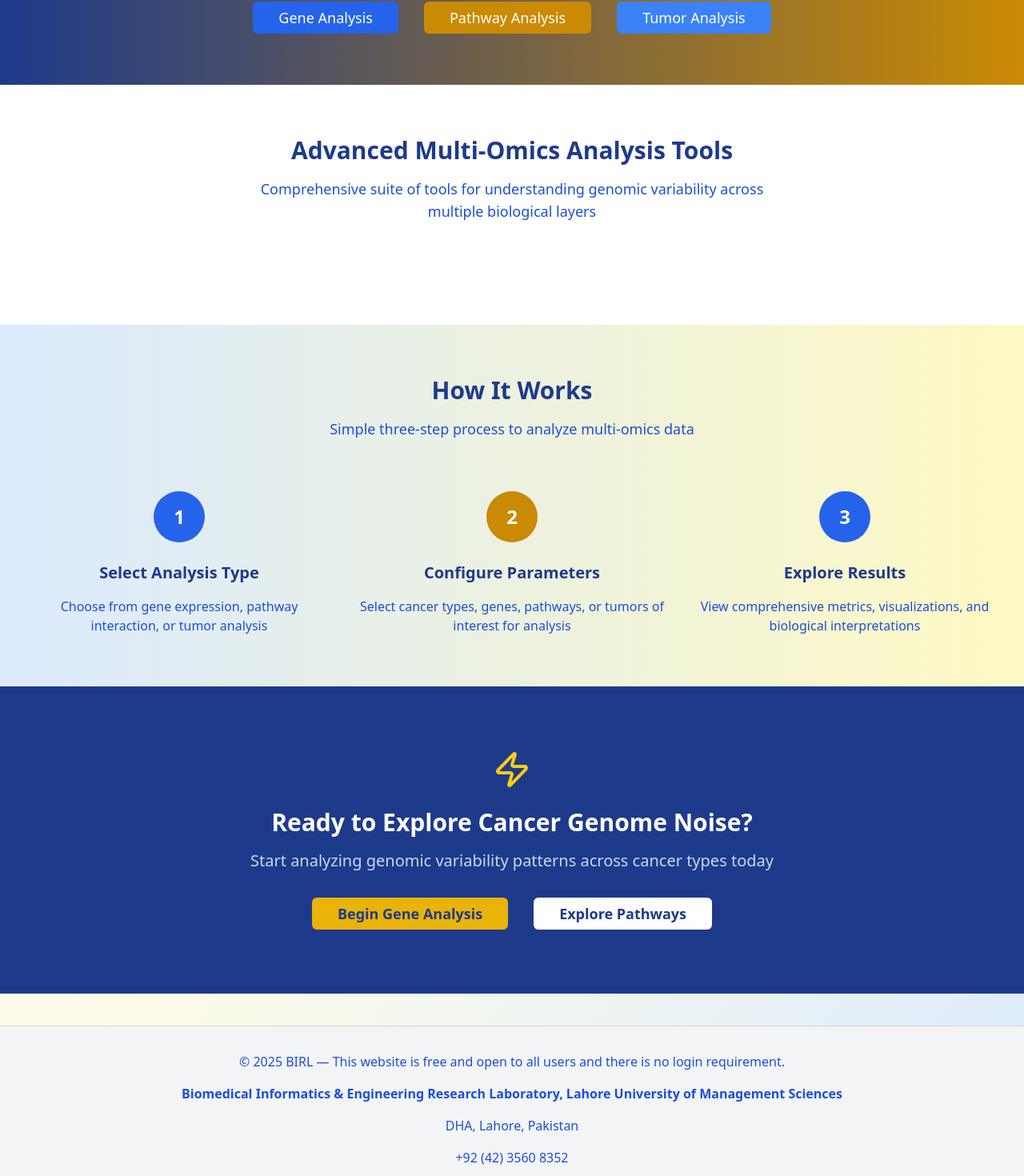
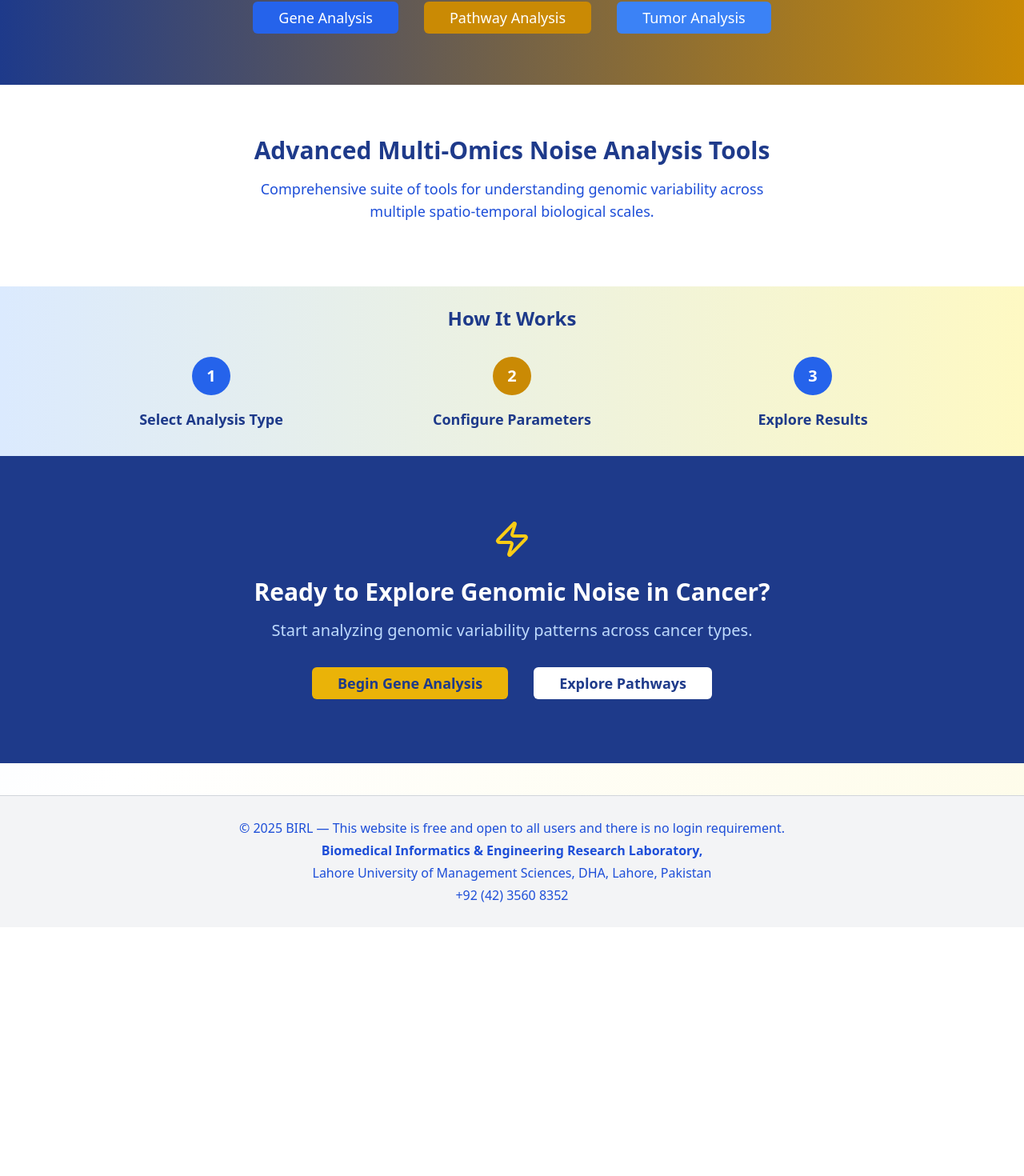
Before and after one commit to Rubabshah1/TCNA, a React (Vite) app: page / in a window 1280 px wide. Shown: the part 425-1895 px from the top of the page at 80% size. After the commit the page ends 1584 px from the top, so only its background shows below. Built offline with nearby package versions, Linux system fonts and the light colour scheme.

Commit message:
Update Index.tsx

```diff
--- a/src/pages/Index.tsx
+++ b/src/pages/Index.tsx
@@ -3,42 +3,15 @@ import { Button } from "@/components/ui/button";
 import { Card, CardContent, CardHeader, CardTitle } from "@/components/ui/card";
 import { Link } from "react-router-dom";
 import { Activity, BarChart3, Dna, Microscope, TrendingUp, Zap, Network } from "lucide-react";
+import Header from "@/components/header";
+import Footer from "@/components/footer";
 
 const Index = () => {
   return (
-    <div className="min-h-screen bg-gradient-to-br from-blue-50 via-yellow-50 to-blue-100">
+    <div className="min-h-screen bg-gradient-to-br from-blue-50 via-white to-yellow-50 flex flex-col">
       {/* Header */}
-      <header className="bg-white/90 backdrop-blur-sm shadow-sm border-b border-blue-100">
-        <div className="max-w-7xl mx-auto px-4 sm:px-6 lg:px-8 py-4">
-          <div className="flex items-center justify-between">
-            <div className="flex items-center space-x-3">
-              <div className="bg-blue-600 p-2 rounded-lg">
-                <Dna className="h-6 w-6 text-white" />
-              </div>
-              {/* <h1 className="text-2xl font-bold text-blue-900">TCNA</h1> */}
-              <Link to="/" className="text-2xl font-bold text-blue-900">
-                TCNA
-              </Link>
-              <span className="text-sm text-blue-700 hidden sm:block">The Cancer Noise Atlas</span>
-            </div>
-            <nav className="flex space-x-6">
-              {/* <Link to="/" className="text-blue-600 font-medium">
-                Home
-              </Link> */}
-              <Link to="/gene-analysis" className="text-blue-700 hover:text-blue-600 font-medium transition-colors">
-                Gene Analysis
-              </Link>
-              <Link to="/pathway-analysis" className="text-blue-700 hover:text-blue-600 font-medium transition-colors">
-                Pathway Analysis
-              </Link>
-              <Link to="/tumour-analysis" className="text-blue-700 hover:text-blue-600 font-medium transition-colors">
-                Tumor Analysis
-              </Link>
-            </nav>
-          </div>
-        </div>
-      </header>
-
+      <Header />
+      <main className="flex-grow">
       {/* Hero Section with lighter gradient background */}
       {/* <section className="py-20 bg-gradient-to-br from-blue-900/70 via-yellow-600/70 to-blue-200/70"> */}
       <section className="py-16 bg-gradient-to-r from-blue-900 to-yellow-600">
@@ -78,112 +51,56 @@ const Index = () => {
       </section>
 
       {/* Features Section */}
-      <section className="py-16 bg-white">
+      <section className="pt-16 pb-4 bg-white">
         <div className="max-w-7xl mx-auto px-4 sm:px-6 lg:px-8">
           <div className="text-center mb-16">
             <h3 className="text-3xl font-bold text-blue-900 mb-4">
-              Advanced Multi-Omics Analysis Tools
+              Advanced Multi-Omics Noise Analysis Tools
             </h3>
             <p className="text-lg text-blue-700 max-w-2xl mx-auto">
-              Comprehensive suite of tools for understanding genomic variability across multiple biological layers
+              Comprehensive suite of tools for understanding genomic variability across multiple spatio-temporal biological scales.
             </p>
           </div>
-
-          {/* <div className="grid md:grid-cols-3 gap-8">
-            <Card className="border-0 shadow-lg hover:shadow-xl transition-shadow bg-gradient-to-br from-blue-50 to-yellow-50">
-              <CardHeader>
-                <div className="w-12 h-12 bg-blue-600 rounded-lg flex items-center justify-center mb-4">
-                  <BarChart3 className="h-6 w-6 text-white" />
-                </div>
-                <CardTitle className="text-xl text-blue-900">
-                  Gene Expression Noise
-                </CardTitle>
-              </CardHeader>
-              <CardContent>
-                <p className="text-blue-700">
-                  Calculate coefficient of variation, standard deviation, and other
-                  statistical measures to quantify expression noise across cancer samples.
-                </p>
-              </CardContent>
-            </Card>
-
-            <Card className="border-0 shadow-lg hover:shadow-xl transition-shadow bg-gradient-to-br from-yellow-50 to-blue-50">
-              <CardHeader>
-                <div className="w-12 h-12 bg-yellow-600 rounded-lg flex items-center justify-center mb-4">
-                  <Network className="h-6 w-6 text-white" />
-                </div>
-                <CardTitle className="text-xl text-blue-900">
-                  Pathway Interactions
-                </CardTitle>
-              </CardHeader>
-              <CardContent>
-                <p className="text-blue-700">
-                  Analyze biological pathway dysregulation and cross-pathway interactions
-                  to understand cancer progression mechanisms.
-                </p>
-              </CardContent>
-            </Card>
-
-            <Card className="border-0 shadow-lg hover:shadow-xl transition-shadow bg-gradient-to-br from-blue-50 to-yellow-50">
-              <CardHeader>
-                <div className="w-12 h-12 bg-blue-600 rounded-lg flex items-center justify-center mb-4">
-                  <Microscope className="h-6 w-6 text-white" />
-                </div>
-                <CardTitle className="text-xl text-blue-900">
-                  Tumor Analysis
-                </CardTitle>
-              </CardHeader>
-              <CardContent>
-                <p className="text-blue-700">
-                  Explore tumor expression patterns, post-translational modifications,
-                  and their correlation with genomic alterations.
-                </p>
-              </CardContent>
-            </Card>
-          </div> */}
         </div>
       </section>
 
-      {/* How It Works Section */}
-      <section className="py-16 bg-gradient-to-r from-blue-100 to-yellow-100">
-        <div className="max-w-7xl mx-auto px-4 sm:px-6 lg:px-8">
-          <div className="text-center mb-16">
-            <h3 className="text-3xl font-bold text-blue-900 mb-4">
+     {/* How It Works Section */}
+      <section className="py-6 bg-gradient-to-r from-blue-100 to-yellow-100">
+        <div className="max-w-6xl mx-auto px-3 sm:px-4 lg:px-6">
+          <div className="text-center mb-8">
+            <h3 className="text-2xl font-bold text-blue-900 mb-2">
               How It Works
             </h3>
-            <p className="text-lg text-blue-700">
-              Simple three-step process to analyze multi-omics data
-            </p>
           </div>
 
-          <div className="grid md:grid-cols-3 gap-8">
+          <div className="grid md:grid-cols-3 gap-6">
             <div className="text-center">
-              <div className="w-16 h-16 bg-blue-600 rounded-full flex items-center justify-center mx-auto mb-6">
-                <span className="text-2xl font-bold text-white">1</span>
+              <div className="w-12 h-12 bg-blue-600 rounded-full flex items-center justify-center mx-auto mb-4">
+                <span className="text-xl font-bold text-white">1</span>
               </div>
-              <h4 className="text-xl font-semibold text-blue-900 mb-4">Select Analysis Type</h4>
-              <p className="text-blue-700">
-                Choose from gene expression, pathway interaction, or tumor analysis
+              <h4 className="text-lg font-semibold text-blue-900 mb-2">Select Analysis Type</h4>
+              <p className="text-blue-700 text-sm">
+                {/* Optional brief text here */}
               </p>
             </div>
 
             <div className="text-center">
-              <div className="w-16 h-16 bg-yellow-600 rounded-full flex items-center justify-center mx-auto mb-6">
-                <span className="text-2xl font-bold text-white">2</span>
+              <div className="w-12 h-12 bg-yellow-600 rounded-full flex items-center justify-center mx-auto mb-4">
+                <span className="text-xl font-bold text-white">2</span>
               </div>
-              <h4 className="text-xl font-semibold text-blue-900 mb-4">Configure Parameters</h4>
-              <p className="text-blue-700">
-                Select cancer types, genes, pathways, or tumors of interest for analysis
+              <h4 className="text-lg font-semibold text-blue-900 mb-2">Configure Parameters</h4>
+              <p className="text-blue-700 text-sm">
+                {/* Optional brief text here */}
               </p>
             </div>
 
             <div className="text-center">
-              <div className="w-16 h-16 bg-blue-600 rounded-full flex items-center justify-center mx-auto mb-6">
-                <span className="text-2xl font-bold text-white">3</span>
+              <div className="w-12 h-12 bg-blue-600 rounded-full flex items-center justify-center mx-auto mb-4">
+                <span className="text-xl font-bold text-white">3</span>
               </div>
-              <h4 className="text-xl font-semibold text-blue-900 mb-4">Explore Results</h4>
-              <p className="text-blue-700">
-                View comprehensive metrics, visualizations, and biological interpretations
+              <h4 className="text-lg font-semibold text-blue-900 mb-2">Explore Results</h4>
+              <p className="text-blue-700 text-sm">
+                {/* Optional brief text here */}
               </p>
             </div>
           </div>
@@ -196,10 +113,10 @@ const Index = () => {
           <div className="mb-8">
             <Zap className="h-12 w-12 text-yellow-400 mx-auto mb-6" />
             <h3 className="text-3xl font-bold text-white mb-4">
-              Ready to Explore Cancer Genome Noise?
+              Ready to Explore Genomic Noise in Cancer?
             </h3>
             <p className="text-xl text-blue-200">
-              Start analyzing genomic variability patterns across cancer types today
+              Start analyzing genomic variability patterns across cancer types.
             </p>
           </div>
 
@@ -218,23 +135,8 @@ const Index = () => {
         </div>
       </section>
 
-    <footer className="bg-gray-100 text-gray-700 text-m mt-10 p-8 border-t border-gray-300">
-  <div className="flex flex-col items-center justify-center space-y-4">
-    <p className="text-blue-700">© 2025 BIRL — This website is free and open to all users and there is no login requirement.</p>
-
-    <a
-      className="font-semibold text-blue-700"
-      href="https://birl.lums.edu.pk/"
-      target="_blank"
-      rel="noopener noreferrer"
-    >
-      Biomedical Informatics & Engineering Research Laboratory, Lahore University of Management Sciences
-    </a>
-
-    <p className="text-blue-700">DHA, Lahore, Pakistan</p>
-    <p className="text-blue-700">+92 (42) 3560 8352</p>
-  </div>
-</footer>
+  </main>
+  <Footer />
 
     </div>
   );
```
